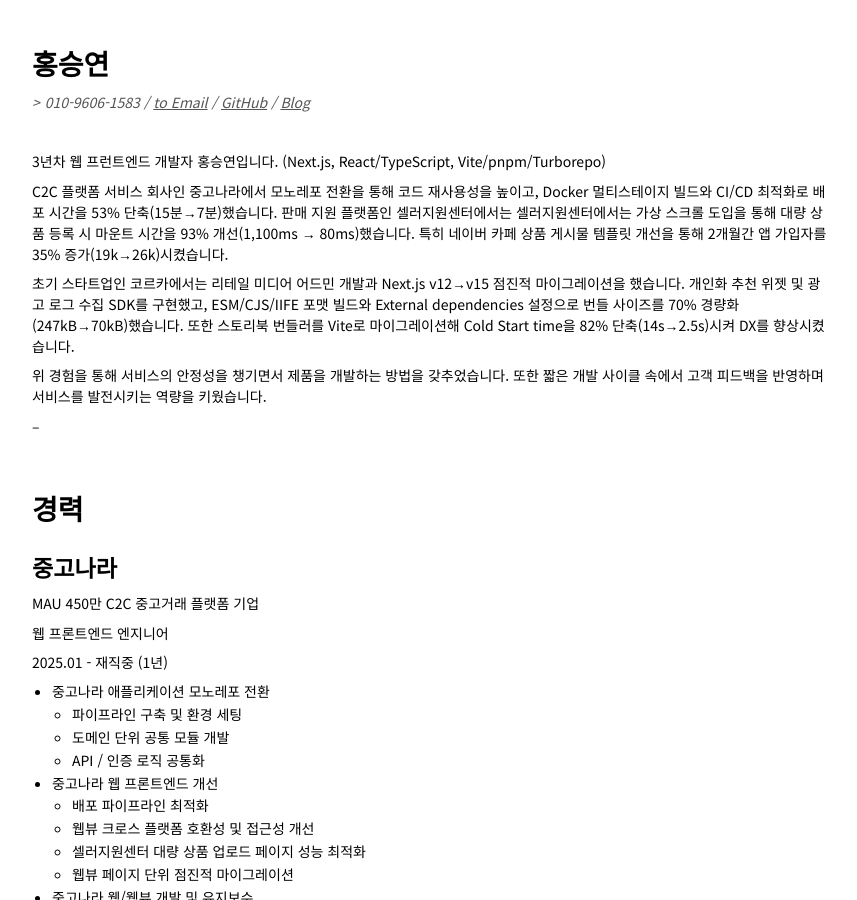
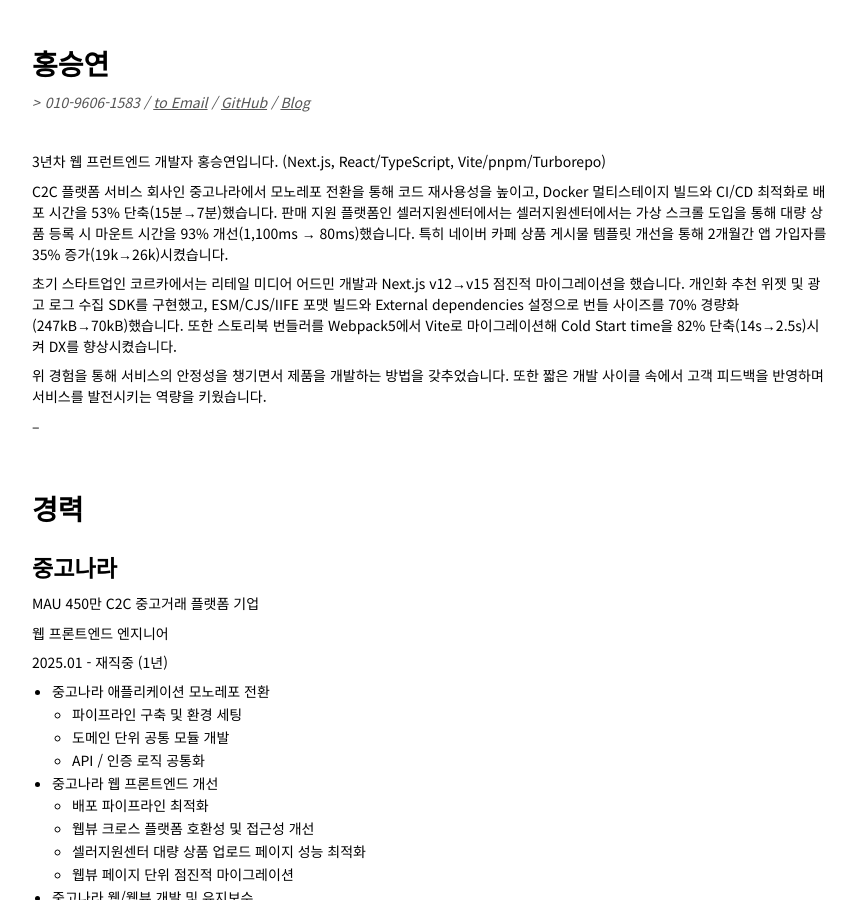
Before and after one commit to ghost-redo/ghost-redo.github.io, a Jekyll site: the page built from resume.md, in a window 1280 px wide and 900 px high. Shown: the whole window, without its empty margins (209-1066 px from the left). Built offline with Jekyll 4.4.1, drawn with Linux system fonts in a browser that asks for light colours; some web fonts are replaced.

Commit message:
Update resume.md

```diff
--- a/resume.md
+++ b/resume.md
@@ -13,7 +13,7 @@ title: 홍승연 Resume
 
 C2C 플랫폼 서비스 회사인 중고나라에서 모노레포 전환을 통해 코드 재사용성을 높이고, Docker 멀티스테이지 빌드와 CI/CD 최적화로 배포 시간을 53% 단축(15분→7분)했습니다. 판매 지원 플랫폼인 셀러지원센터에서는 셀러지원센터에서는 가상 스크롤 도입을 통해 대량 상품 등록 시 마운트 시간을 93% 개선(1,100ms → 80ms)했습니다. 특히 네이버 카페 상품 게시물 템플릿 개선을 통해 2개월간 앱 가입자를 35% 증가(19k→26k)시켰습니다.
 
-초기 스타트업인 코르카에서는 리테일 미디어 어드민 개발과 Next.js v12→v15 점진적 마이그레이션을 했습니다. 개인화 추천 위젯 및 광고 로그 수집 SDK를 구현했고, ESM/CJS/IIFE 포맷 빌드와 External dependencies 설정으로 번들 사이즈를 70% 경량화(247kB→70kB)했습니다. 또한 스토리북 번들러를 Vite로 마이그레이션해 Cold Start time을 82% 단축(14s→2.5s)시켜 DX를 향상시켰습니다.
+초기 스타트업인 코르카에서는 리테일 미디어 어드민 개발과 Next.js v12→v15 점진적 마이그레이션을 했습니다. 개인화 추천 위젯 및 광고 로그 수집 SDK를 구현했고, ESM/CJS/IIFE 포맷 빌드와 External dependencies 설정으로 번들 사이즈를 70% 경량화(247kB→70kB)했습니다. 또한 스토리북 번들러를 Webpack5에서 Vite로 마이그레이션해 Cold Start time을 82% 단축(14s→2.5s)시켜 DX를 향상시켰습니다.
 
 위 경험을 통해 서비스의 안정성을 챙기면서 제품을 개발하는 방법을 갖추었습니다. 또한 짧은 개발 사이클 속에서 고객 피드백을 반영하며 서비스를 발전시키는 역량을 키웠습니다.
 
```
